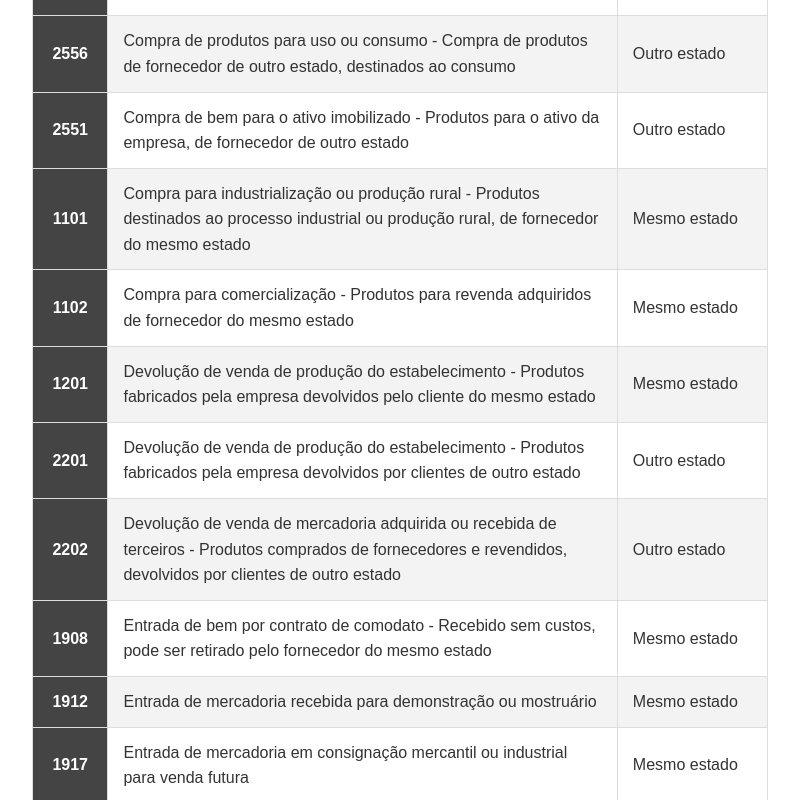
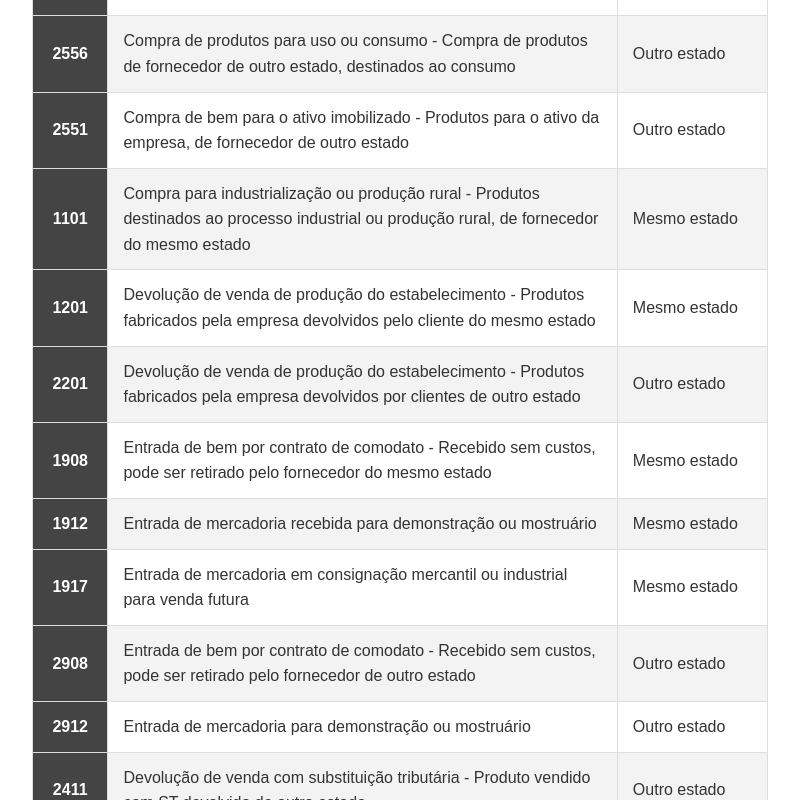
Before and after one commit to JOHNATHANMARTINSMATOS/SysSupport, a website: page frontend/pages/cfop.html in a window 1280 px wide. Shown: the part 611-1411 px from the top of the page, without its empty margins (240-1039 px from the left). Drawn offline with Linux system fonts and the light colour scheme.

Commit message:
retirar repetidos

```diff
--- a/frontend/pages/cfop.html
+++ b/frontend/pages/cfop.html
@@ -90,13 +90,6 @@
                                 industrial ou produção rural, de fornecedor do mesmo estado</td>
                             <td>Mesmo estado</td>
                         </tr>
-                        <tr>
-                            <th>1102</th>
-                            <td>Compra para comercialização - Produtos para revenda adquiridos de fornecedor do mesmo
-                                estado</td>
-                            <td>Mesmo estado</td>
-                        </tr>
-                        <tr>
                             <th>1201</th>
                             <td>Devolução de venda de produção do estabelecimento - Produtos fabricados pela empresa
                                 devolvidos pelo cliente do mesmo estado</td>
@@ -108,15 +101,6 @@
                                 devolvidos por clientes de outro estado</td>
                             <td>Outro estado</td>
                         </tr>
-                        <tr>
-                            <th>2202</th>
-                            <td>Devolução de venda de mercadoria adquirida ou recebida de terceiros - Produtos comprados
-                                de fornecedores e revendidos, devolvidos por clientes de outro estado</td>
-                            <td>Outro estado</td>
-                        </tr>
-
-
-
                         <!-- Entradas de bens recebidos por comodato, mostruário, e consignação -->
                         <tr>
                             <th>1908</th>
```
